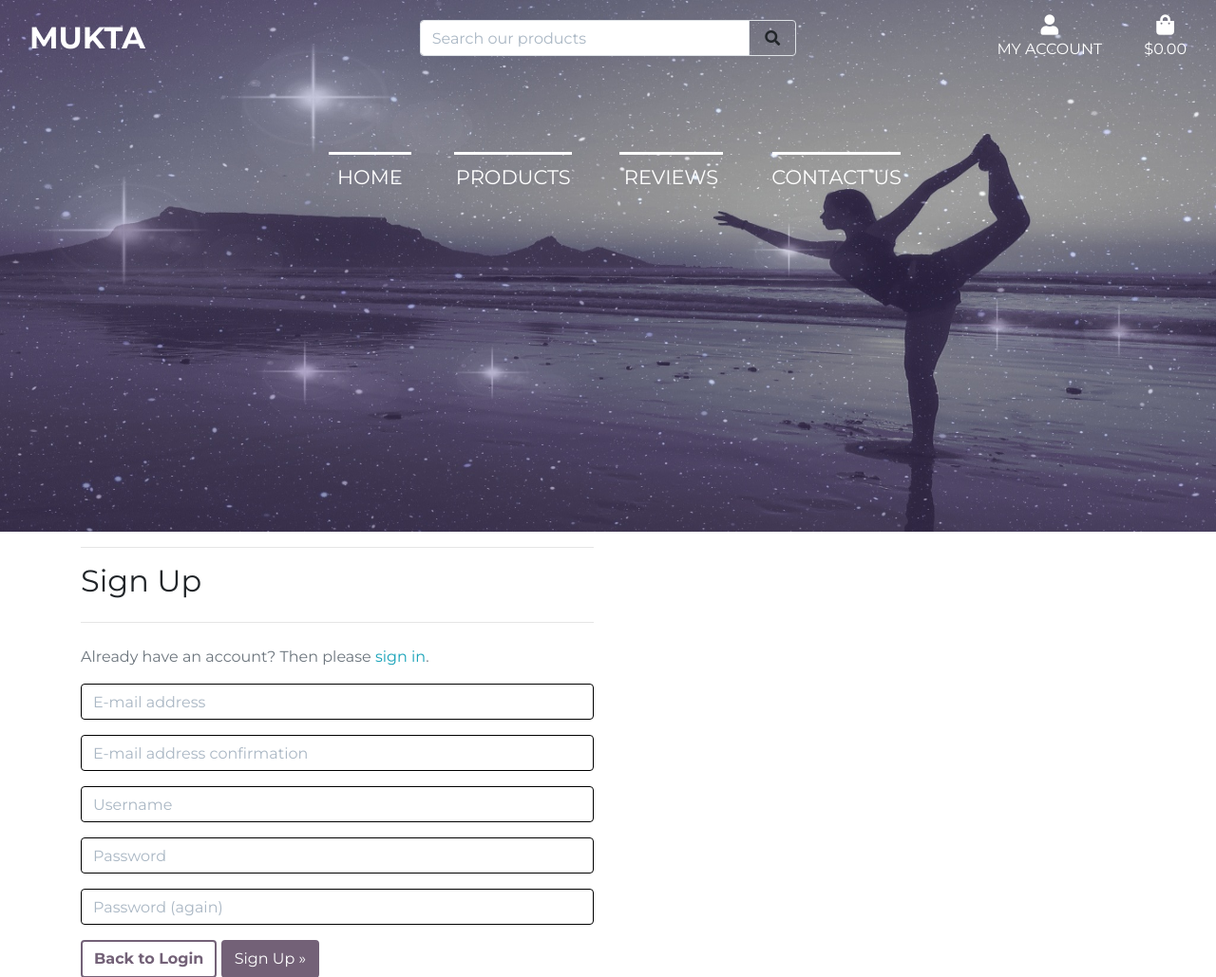
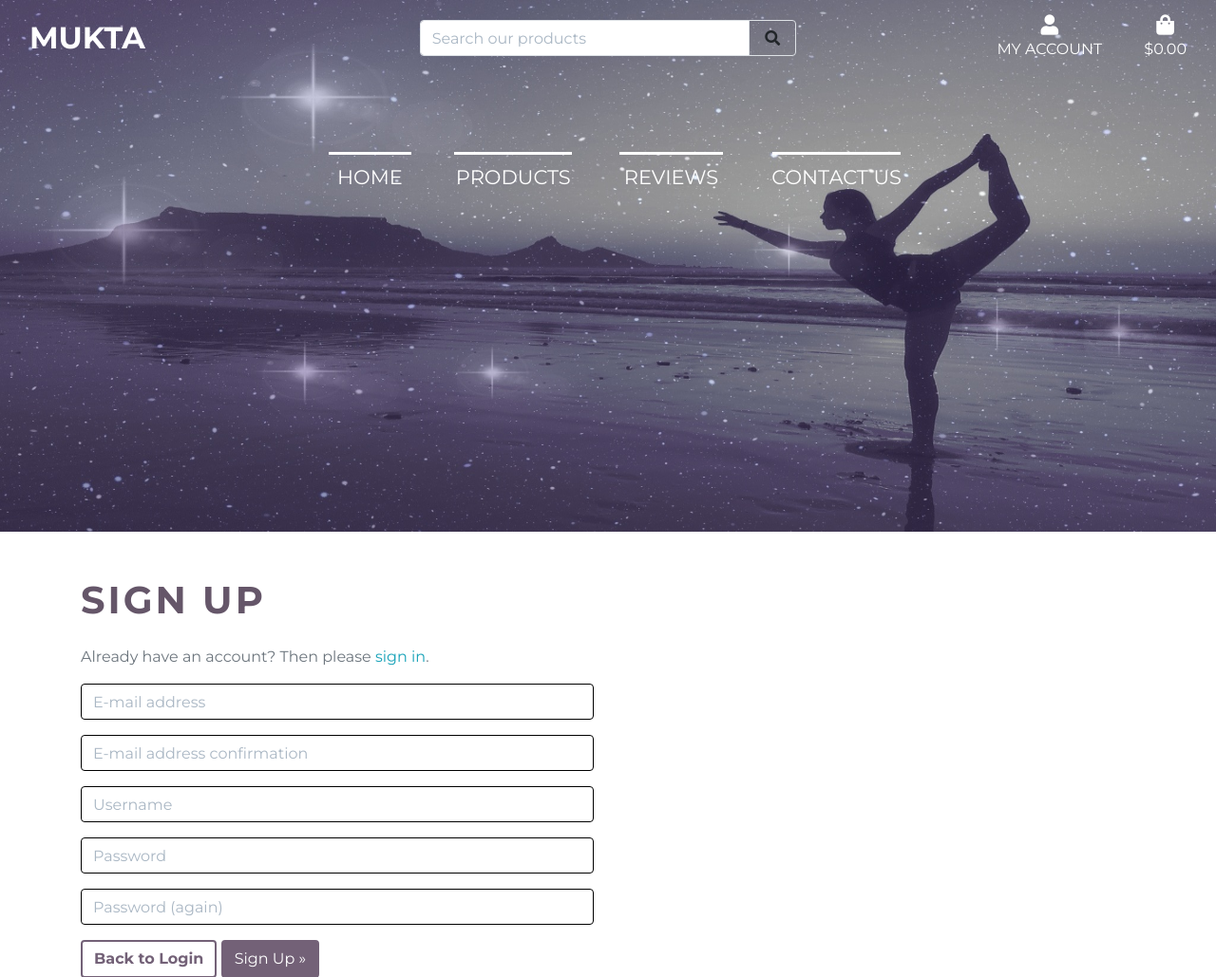
Before and after one commit to mariana-stefani/mukta-project, a Django app: page /accounts/signup/ in a window 1280 px wide. Shown: the top 1029 px of the page at 95% size. Run offline with Django 3.2, Linux system fonts and the light colour scheme; some libraries are stand-ins or nearby versions.

Commit message:
Added title and mt-5 classes to h1 on signup.html

```diff
--- a/templates/allauth/account/signup.html
+++ b/templates/allauth/account/signup.html
@@ -5,9 +5,7 @@
 {% block head_title %}{% trans "Signup" %}{% endblock %}
 
 {% block inner_content  %}
-<hr>
-<h2 class="mb-4">{% trans "Sign Up" %}</h2>
-<hr>
+<h1 class="title mt-5 mb-4">{% trans "Sign Up" %}</h1>
 <p>{% blocktrans %}Already have an account? Then please <a href="{{ login_url }}">sign in</a>.{% endblocktrans %}</p>
 
 <form class="signup" id="signup_form" method="post" action="{% url 'account_signup' %}">
```
